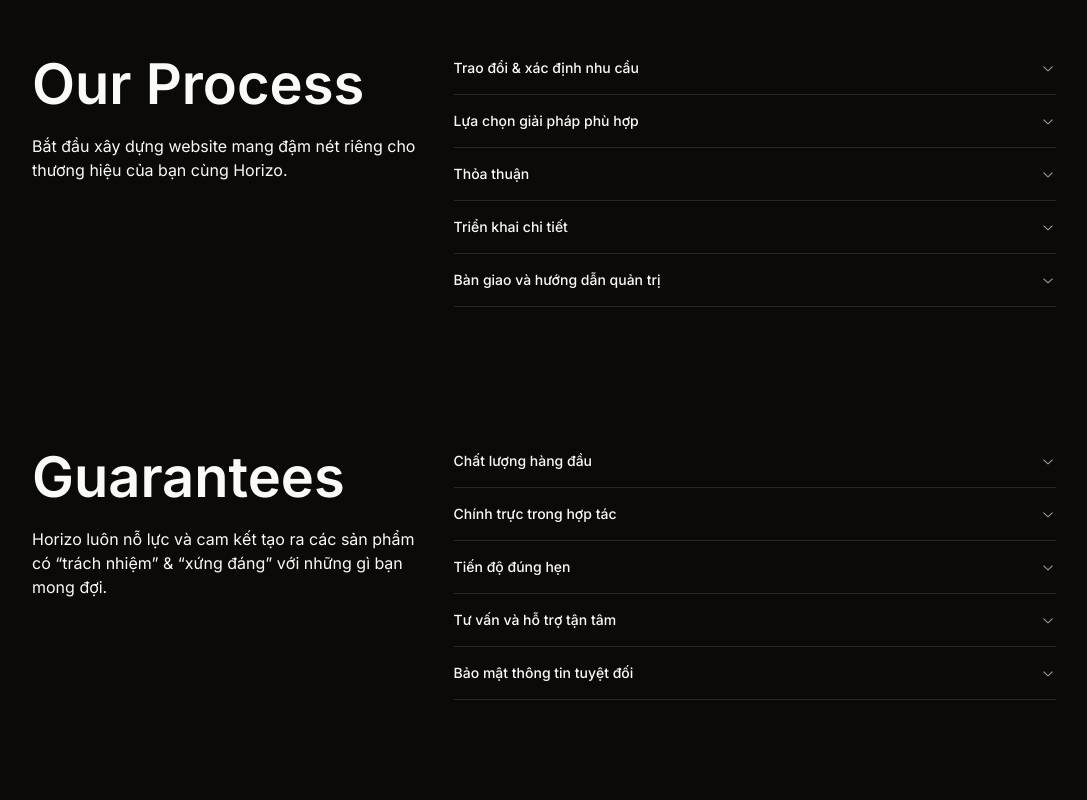
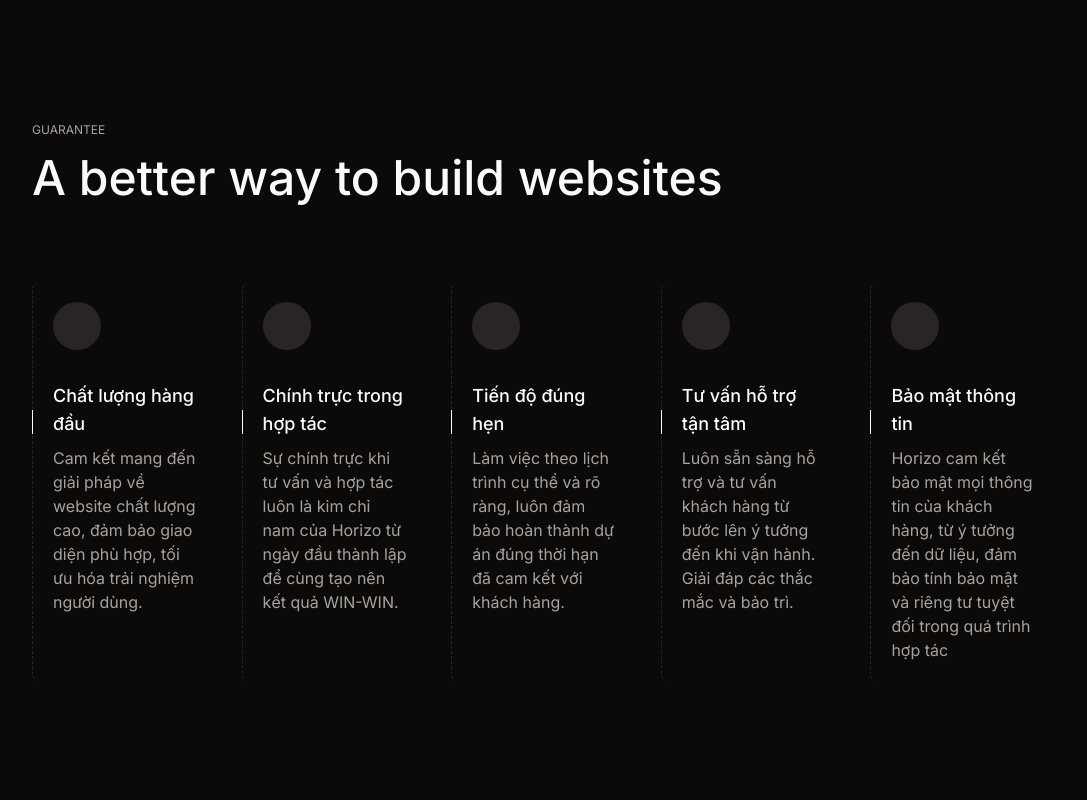
Before and after one commit to cody-ellington/horizo-marketing, a Next.js app: page / in a window 1280 px wide. Shown: the part 3860-4660 px from the top of the page, without its empty margins (96-1183 px from the left). Built offline with nearby package versions, Linux system fonts and the light colour scheme.

Commit message:
update garantee

```diff
--- a/app/page.tsx
+++ b/app/page.tsx
@@ -269,7 +269,7 @@ export default function Home() {
             >
               Quy trình
             </ScrollLink> */}
-{/*
+            {/*
             <ScrollLink
               to="guarentees"
               smooth={true}
@@ -297,7 +297,10 @@ export default function Home() {
         <span className="pointer-events-none whitespace-pre-wrap bg-gradient-to-b from-black to-gray-300/80 bg-clip-text text-center text-2xl md:text-6xl font-semibold leading-none text-transparent dark:from-white dark:to-slate-900/10">
           EMBRACE YOUR ONLINE PRESENSE
         </span>
-        <span id="about" className="text-center md:text-lg dark:text-white/70 w-[80%] md:w-[40%] mt-3">
+        <span
+          id="about"
+          className="text-center md:text-lg dark:text-white/70 w-[80%] md:w-[40%] mt-3"
+        >
           Giải pháp sáng tạo giúp nâng cao “sự hiện diện” thương hiệu của bạn
           trong kỷ nguyên số
         </span>
@@ -333,7 +336,8 @@ export default function Home() {
           Horizo được lấy cảm hứng từ “Horizon” (đường chân trời). Đường chân
           trời luôn di chuyển khi ta tiến lên và dù đi xa đến đâu, ta vẫn luôn
           có thể tiến xa hơn, tìm kiếm những ‘chân trời” mới cho riêng mình.
-          <br></br><br></br>
+          <br></br>
+          <br></br>
           Ra đời với sự tâm huyết và kinh nghiệm trong lĩnh vực về website &
           content marketing, Horizo sẽ giúp bạn xây dựng thương hiệu vững mạnh
           hơn trong thị trường trực tuyến đầy cạnh tranh như hiện nay.
@@ -379,11 +383,17 @@ export default function Home() {
           ))}
         </Marquee>
         <div className="pointer-events-none absolute inset-y-0 left-0 w-1/3 bg-gradient-to-r from-white dark:from-background"></div>
-        <div id="service" className="pointer-events-none absolute inset-y-0 right-0 w-1/3 bg-gradient-to-l from-white dark:from-background"></div>
+        <div
+          id="service"
+          className="pointer-events-none absolute inset-y-0 right-0 w-1/3 bg-gradient-to-l from-white dark:from-background"
+        ></div>
       </div>
 
       {/* SERVICES SECTION */}
-      <div id="service" className="relative flex h-fit w-full flex-col overflow-hidden rounded-lg bg-background md:shadow-xl">
+      <div
+        id="service"
+        className="relative flex h-fit w-full flex-col overflow-hidden rounded-lg bg-background md:shadow-xl"
+      >
         <GradualSpacing
           className="mt-6 font-display text-center text-4xl font-bold -tracking-widest  text-black dark:text-white md:text-5xl md:leading-[5rem]"
           text="OUR SERVICES"
@@ -408,7 +418,9 @@ export default function Home() {
                 className="w-full"
               />
               <div className="p-4 space-y-2">
-                <h3 className="text-2xl font-semibold uppercase mb-5">E-Commerce Website</h3>
+                <h3 className="text-2xl font-semibold uppercase mb-5">
+                  E-Commerce Website
+                </h3>
                 <p className="text-gray-500 dark:text-gray-200">
                   Thiết kế giao diện website UX UI
                 </p>
@@ -438,7 +450,9 @@ export default function Home() {
                 className="w-full"
               />
               <div className="p-4 space-y-2">
-                <h3 className="text-2xl font-semibold uppercase mb-5">Branding Website</h3>
+                <h3 className="text-2xl font-semibold uppercase mb-5">
+                  Branding Website
+                </h3>
                 <p className="text-gray-500 dark:text-gray-200">
                   Thiết kế giao diện website UX UI
                 </p>
@@ -468,7 +482,9 @@ export default function Home() {
                 className="w-full"
               />
               <div className="p-4 space-y-2">
-                <h3 className="text-2xl font-semibold uppercase mb-5">Content Marketing</h3>
+                <h3 className="text-2xl font-semibold uppercase mb-5">
+                  Content Marketing
+                </h3>
                 <p className="text-gray-500 dark:text-gray-200">
                   Social Media Content
                 </p>
@@ -532,15 +548,90 @@ export default function Home() {
           </TabsContent>
         </Tabs>
       </section>
+      {/* GUARANTEE #2 SECTION */}
+      <section className="py-32 md:w-[80%] mx-auto">
+        <div className="container">
+          <p className="mb-4 text-xs text-muted-foreground">GUARANTEE</p>
+          <h2 className="text-3xl font-medium lg:text-5xl">
+            A better way to build websites
+          </h2>
+          <div className="mt-14 grid gap-6 md:grid-cols-2 lg:mt-20 lg:grid-cols-5">
+            <div className="relative flex gap-3 rounded-lg border-dashed md:block md:border-l md:p-5">
+              <span className="mb-8 flex size-10 shrink-0 items-center justify-center rounded-full bg-accent md:size-12"></span>
+              <div>
+                <h3 className="font-medium md:mb-2 md:text-lg">
+                  Chất lượng hàng đầu
+                  <span className="absolute -left-px hidden h-6 w-px bg-primary md:inline-block"></span>
+                </h3>
+                <p className="text-sm text-muted-foreground md:text-base">
+                  Cam kết mang đến giải pháp về website chất lượng cao, đảm bảo
+                  giao diện phù hợp, tối ưu hóa trải nghiệm người dùng.
+                </p>
+              </div>
+            </div>
+            <div className="relative flex gap-3 rounded-lg border-dashed md:block md:border-l md:p-5">
+              <span className="mb-8 flex size-10 shrink-0 items-center justify-center rounded-full bg-accent md:size-12"></span>
+              <div>
+                <h3 className="font-medium md:mb-2 md:text-lg">
+                  Chính trực trong hợp tác
+                  <span className="absolute -left-px hidden h-6 w-px bg-primary md:inline-block"></span>
+                </h3>
+                <p className="text-sm text-muted-foreground md:text-base">
+                  Sự chính trực khi tư vấn và hợp tác luôn là kim chỉ nam của
+                  Horizo từ ngày đầu thành lập để cùng tạo nên kết quả WIN-WIN.
+                </p>
+              </div>
+            </div>
+            <div className="relative flex gap-3 rounded-lg border-dashed md:block md:border-l md:p-5">
+              <span className="mb-8 flex size-10 shrink-0 items-center justify-center rounded-full bg-accent md:size-12"></span>
+              <div>
+                <h3 className="font-medium md:mb-2 md:text-lg">
+                  Tiến độ đúng hẹn
+                  <span className="absolute -left-px hidden h-6 w-px bg-primary md:inline-block"></span>
+                </h3>
+                <p className="text-sm text-muted-foreground md:text-base">
+                  Làm việc theo lịch trình cụ thể và rõ ràng, luôn đảm bảo hoàn
+                  thành dự án đúng thời hạn đã cam kết với khách hàng.
+                </p>
+              </div>
+            </div>
+            <div className="relative flex gap-3 rounded-lg border-dashed md:block md:border-l md:p-5">
+              <span className="mb-8 flex size-10 shrink-0 items-center justify-center rounded-full bg-accent md:size-12"></span>
+              <div>
+                <h3 className="font-medium md:mb-2 md:text-lg">
+                  Tư vấn hỗ trợ tận tâm
+                  <span className="absolute -left-px hidden h-6 w-px bg-primary md:inline-block"></span>
+                </h3>
+                <p className="text-sm text-muted-foreground md:text-base">
+                  Luôn sẵn sàng hỗ trợ và tư vấn khách hàng từ bước lên ý tưởng
+                  đến khi vận hành. Giải đáp các thắc mắc và bảo trì.
+                </p>
+              </div>
+            </div>
+            <div className="relative flex gap-3 rounded-lg border-dashed md:block md:border-l md:p-5">
+              <span className="mb-8 flex size-10 shrink-0 items-center justify-center rounded-full bg-accent md:size-12"></span>
+              <div>
+                <h3 className="font-medium md:mb-2 md:text-lg">
+                  Bảo mật thông tin
+                  <span className="absolute -left-px hidden h-6 w-px bg-primary md:inline-block"></span>
+                </h3>
+                <p className="text-sm text-muted-foreground md:text-base">
+                  Horizo cam kết bảo mật mọi thông tin của khách hàng, từ ý
+                  tưởng đến dữ liệu, đảm bảo tính bảo mật và riêng tư tuyệt đối
+                  trong quá trình hợp tác
+                </p>
+              </div>
+            </div>
+          </div>
+        </div>
+      </section>
 
       {/* PROCESS SECTION */}
       <div id="process" className="md:flex gap-5 w-[80%] mx-auto py-12">
         <div className="md:w-[40%] mb-10 md:mb-0">
           <div className="size-full max-w-lg items-center justify-center overflow-hidden">
             <BoxReveal boxColor={"#ffffff"} duration={0.5}>
-              <p className="text-[3.5rem] font-semibold">
-              Our Process
-              </p>
+              <p className="text-[3.5rem] font-semibold">Our Process</p>
             </BoxReveal>
 
             <BoxReveal boxColor={"#ffffff"} duration={0.5}>
@@ -630,8 +721,9 @@ export default function Home() {
         </div>
       </div>
 
-      {/* PROCESS SECTION */}
-      <div className="md:flex gap-5 w-[80%] mx-auto py-20">
+
+      {/* GUARANTEE SECTION */}
+      {/* <div className="md:flex gap-5 w-[80%] mx-auto py-20">
         <div className="md:w-[40%] mb-10 md:mb-0">
           <div className="size-full max-w-lg items-center justify-center overflow-hidden">
             <BoxReveal boxColor={"#ffffff"} duration={0.5}>
@@ -691,7 +783,7 @@ export default function Home() {
             </AccordionItem>
           </Accordion>
         </div>
-      </div>
+      </div> */}
 
       {/* FOOTER */}
       <footer className="bg-white dark:bg-black mt-12">
```
